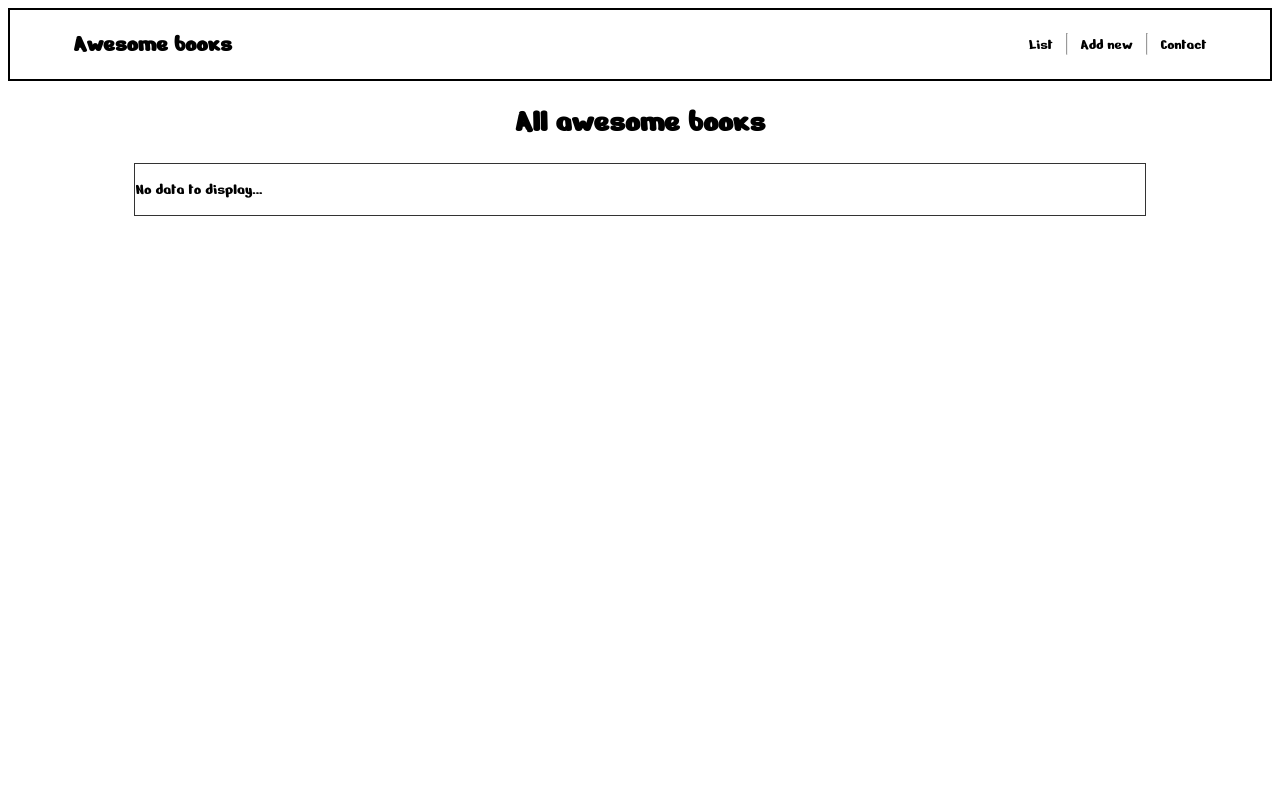
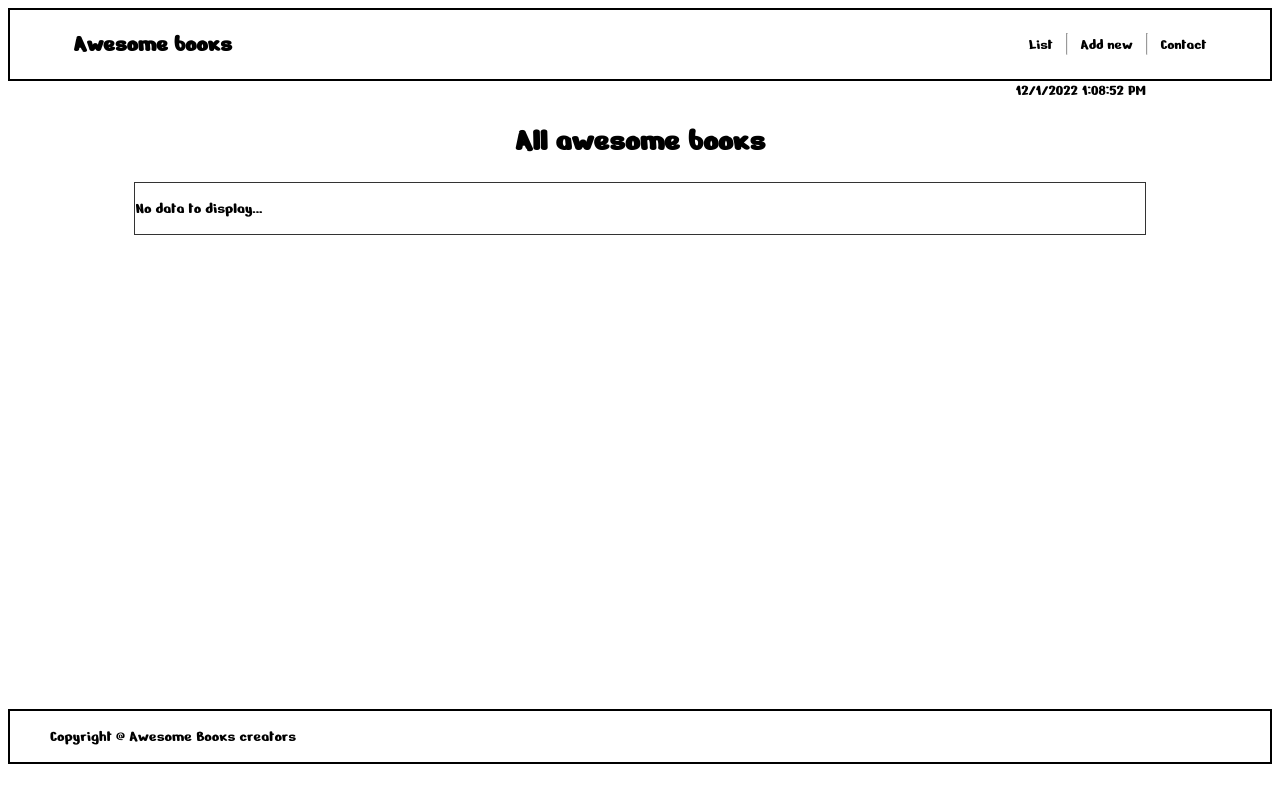
Before and after one commit to gauravgangwarweb/Awesome-Books, a website with bundled scripts: page index.html in a window 1280 px wide. Shown: the top 800 px of the page. Built offline with nearby package versions, Linux system fonts and the light colour scheme.

Commit message:
Add date time to application

```diff
--- a/css/styles.css
+++ b/css/styles.css
@@ -5,7 +5,7 @@ body {
 }
 
 main {
-  min-height: 100vh;
+  min-height: 78.5vh;
 }
 
 .container {
@@ -137,3 +137,7 @@ footer {
 .form-wrapper, .contact-section {
   display: none;
 }
+
+.date {
+  text-align: right;
+}
--- a/index.html
+++ b/index.html
@@ -24,6 +24,7 @@
   </header>
 
   <main class="container">
+    <div class="date"></div>
     <h1 class="title">All awesome books</h1>
     <section>
       <div class="book-author-collections" id="list">
--- a/js/main.js
+++ b/js/main.js
@@ -67,3 +67,9 @@ document.addEventListener('click', (e) => {
     handleSectionDisplay(contactSection, 'flex');
   }
 });
+
+const dateDiv = document.querySelector('.date');
+const date = new Date();
+const day = date.toLocaleDateString();
+const Time = date.toLocaleTimeString();
+dateDiv.innerHTML = `${day} ${Time}`;
```
